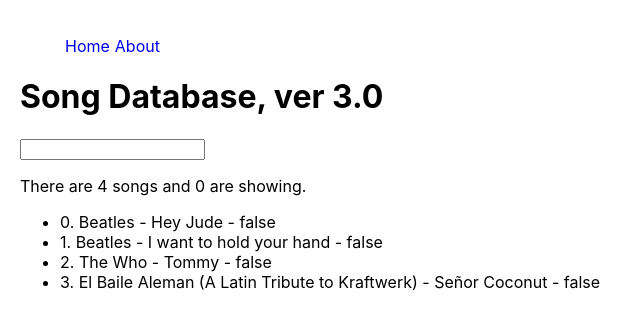
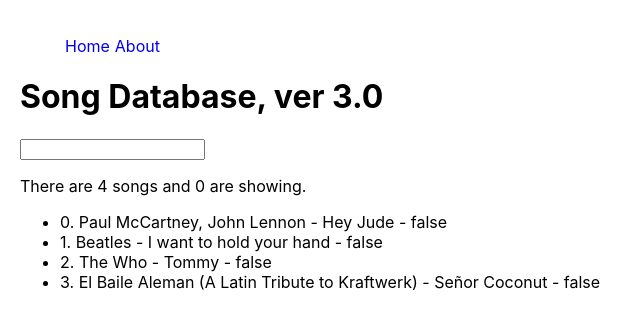
Before and after one commit to FbW-D01/songdatabase, a React (Create React App) app: page / in a window 1280 px wide. Shown: the top 328 px of the page, without its empty margins (0-643 px from the left). Built offline with nearby package versions, Linux system fonts and the light colour scheme.

Commit message:
change author from string to array

```diff
--- a/src/App.jsx
+++ b/src/App.jsx
@@ -16,6 +16,16 @@
 	const toggleDescription = (index) => {
 		songs[index].showDescription = !songs[index].showDescription;
 		setSongs([...songs]);
+	}
+
+	const authorsContainsSearchText = (song) => {
+		let foundSearchText = false;
+		song.author.forEach((auth) => {
+			if (auth.toLowerCase().includes(searchText.toLowerCase())) {
+				foundSearchText = true;
+			};
+		});
+		return foundSearchText;
 	}
 
 	return (
@@ -44,8 +54,8 @@
 						{songs.map((song, index) => {
 							return (
 								<>
-									{(song.author.toLowerCase().includes(searchText.toLowerCase()) || song.name.toLowerCase().includes(searchText.toLowerCase())) && (
-										<li>{index}. <span onClick={() => toggleDescription(index)}>{song.author} - {song.name} - {song.showDescription ? 'true' : 'false'}</span>
+									{(authorsContainsSearchText(song) || song.name.toLowerCase().includes(searchText.toLowerCase())) && (
+										<li>{index}. <span onClick={() => toggleDescription(index)}>{song.author.join(', ')} - {song.name} - {song.showDescription ? 'true' : 'false'}</span>
 
 											{song.showDescription && (
 												<ul>
--- a/src/data/songs.json
+++ b/src/data/songs.json
@@ -1,25 +1,34 @@
 [
 	{
 		"name": "Hey Jude",
-		"author": "Beatles",
+		"author": [
+			"Paul McCartney",
+			"John Lennon"
+		],
 		"description": "A really good song for parties.",
 		"showDescription": false
 	},
 	{
 		"name": "I want to hold your hand",
-		"author": "Beatles",
+		"author": [
+			"Beatles"
+		],
 		"description": "Was also sung in German.",
 		"showDescription": false
 	},
 	{
 		"name": "Tommy",
-		"author": "The Who",
+		"author": [
+			"The Who"
+		],
 		"description": "A cool Rock opera.",
 		"showDescription": false
 	},
 	{
 		"name": "Señor Coconut",
-		"author": " El Baile Aleman (A Latin Tribute to Kraftwerk)",
+		"author": [
+			"El Baile Aleman (A Latin Tribute to Kraftwerk)"
+		],
 		"description": "Car Driver Music",
 		"showDescription": false
 	}
```
